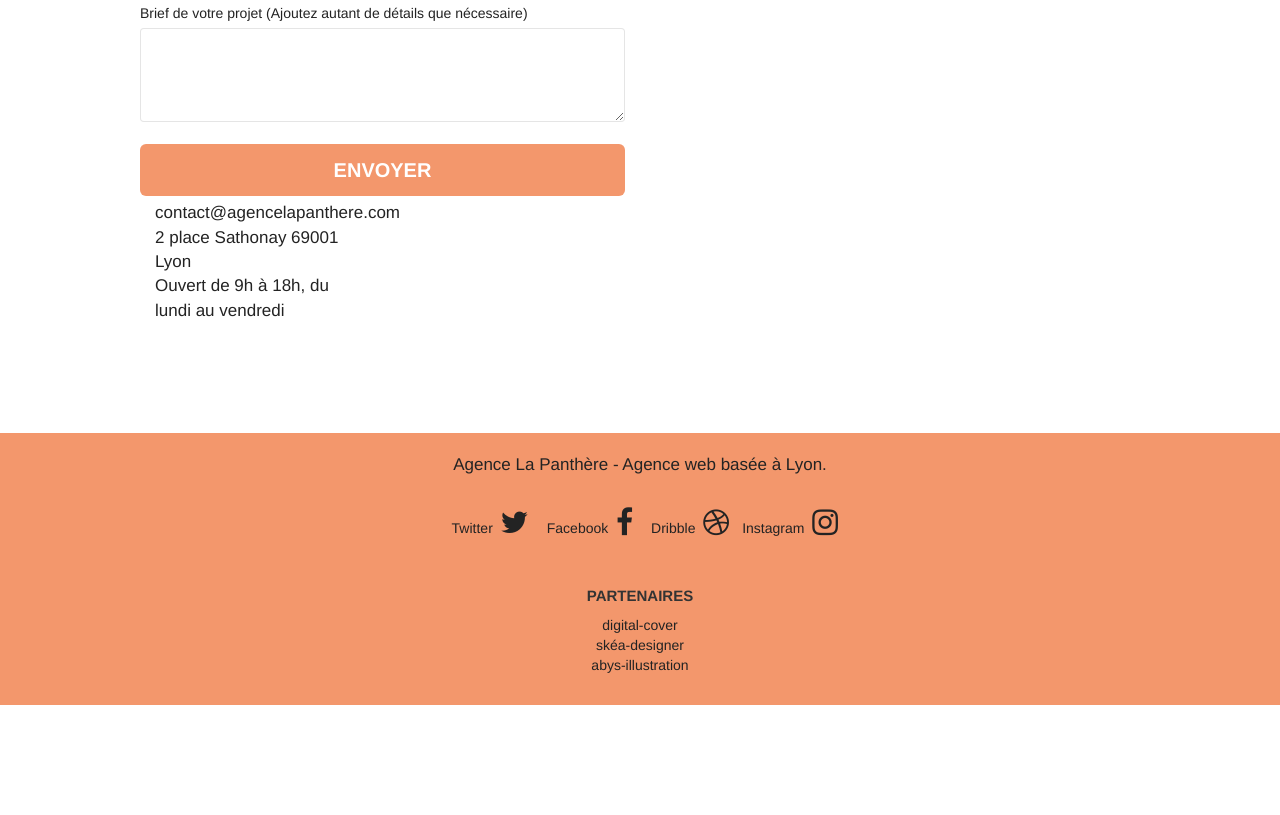
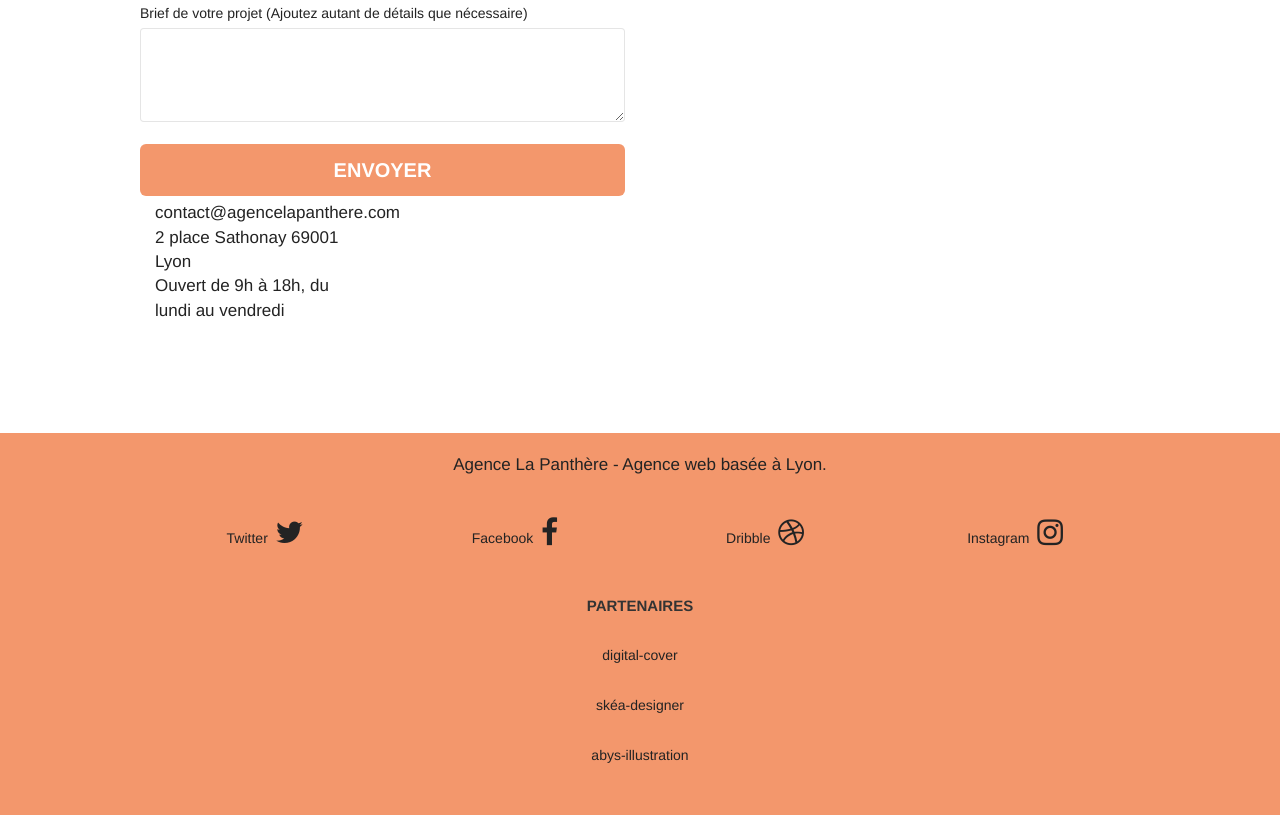
Before and after one commit to nnevid/optimized-site, a plain HTML site: page contact.html in a window 1280 px wide. Shown: the part 732-1547 px from the top of the page. Before the commit the page ends 1437 px from the top, so only its background shows below. Drawn offline with Linux system fonts and the light colour scheme.

Commit message:
footer copied on contact.html

```diff
--- a/contact.html
+++ b/contact.html
@@ -137,25 +137,25 @@
 				<p class="text-center">
 					Agence La Panthère - Agence web basée à Lyon.<br>
 				</p>
-				<div class="row row-no-gutters social">
-					<div class="col-sm-3">
+				<div class="row row-no-gutters">
+					<div class="col-sm-3 social">
 						<div class="text-center">
-							<a class="social" href="index.html">Twitter &nbsp<span class="fa fa-twitter icon-md"></span></a>
+							<a href="index.html">Twitter &nbsp<span class="fa fa-twitter icon-md"></span></a>
 						</div>
 					</div>
-					<div class="col-sm-3">
+					<div class="col-sm-3 social">
 						<div class="text-center">
-							<a class="social" href="index.html">Facebook &nbsp<span class="fa fa-facebook icon-md"></span></a>
+							<a href="index.html">Facebook &nbsp<span class="fa fa-facebook icon-md"></span></a>
 						</div>
 					</div>
-					<div class="col-sm-3">
+					<div class="col-sm-3 social">
 						<div class="text-center">
-							<a class="social" href="index.html">Dribble &nbsp<span class="fa fa-dribbble icon-md"></span></a>
+							<a href="index.html">Dribble &nbsp<span class="fa fa-dribbble icon-md"></span></a>
 						</div>
 					</div>
-					<div class="col-sm-3">
+					<div class="col-sm-3 social">
 						<div class="text-center">
-							<a class="social" href="index.html">Instagram &nbsp<span class="fa fa-instagram icon-md"></span></a>
+							<a  href="index.html">Instagram &nbsp<span class="fa fa-instagram icon-md"></span></a>
 						</div>
 					</div>
 				</div>
@@ -164,9 +164,9 @@
 					<div class="col text-center">
 						<h3>Partenaires</h3>
 						<ul>
-                     <li><a href="https://digital-cover.fr">digital-cover</a></li>
-							<li><a href="www.skeadesigner.com">skéa-designer</a></li>
-							<li><a href="www.abys.info">abys-illustration</a></li>
+                     <li class="social"><a href="https://digital-cover.fr">digital-cover</a></li>
+							<li class="social"><a href="www.skeadesigner.com">skéa-designer</a></li>
+							<li class="social"><a href="www.abys.info">abys-illustration</a></li>
 
 						</ul>
 					</div>
```
